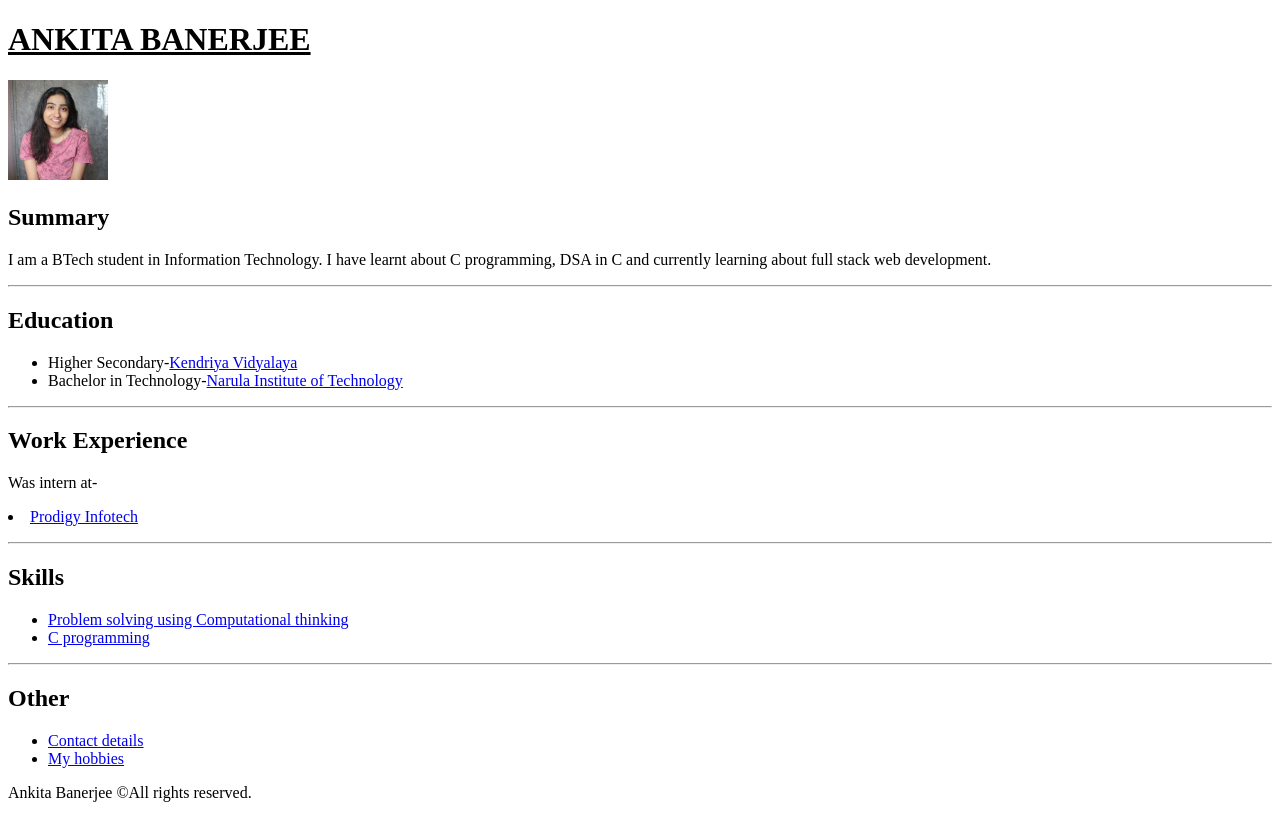
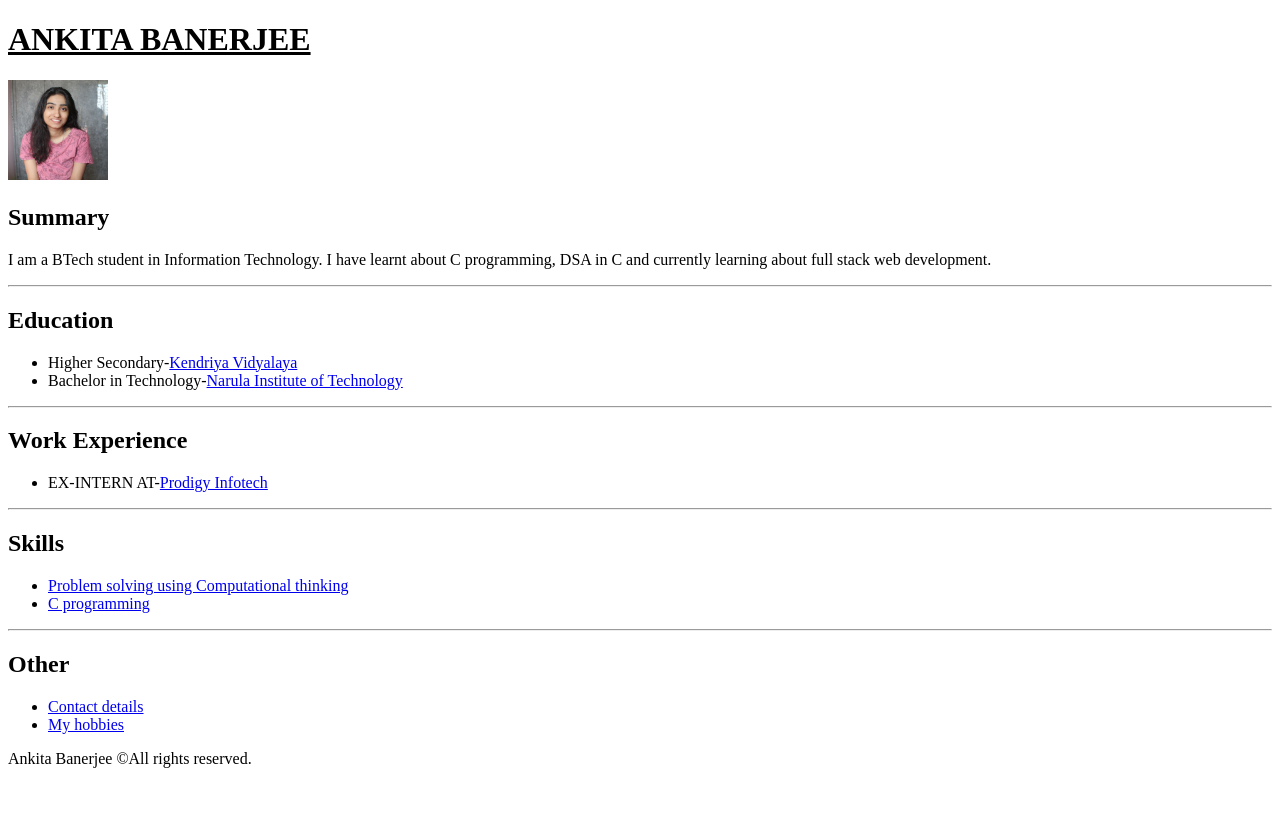
Before and after one commit to banerjankita/My-Resume, a plain HTML site: page index.html in a window 1280 px wide. Drawn offline with Linux system fonts and the light colour scheme.

Commit message:
Update index.html

```diff
--- a/index.html
+++ b/index.html
@@ -18,7 +18,9 @@
             </ul>
             <hr/>
             <h2>Work Experience</h2>
-            <p>Was intern at-<li><a href="./Certificate.pdf">Prodigy Infotech</a></li></p>
+            <ul>
+            <li>EX-INTERN AT-<a href="./Certificate.pdf">Prodigy Infotech</a></li>
+            </ul>
             <hr/>
             <h2>Skills</h2>
             <ul>
```
